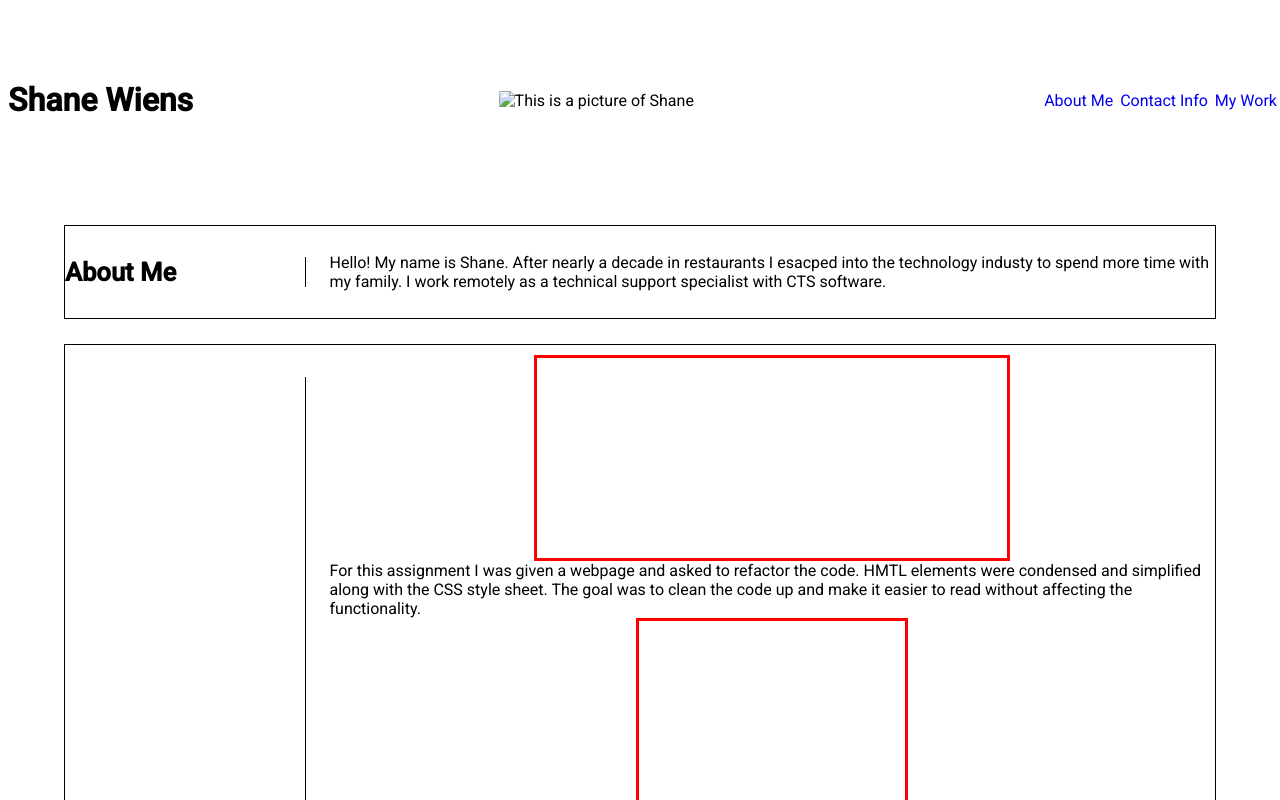
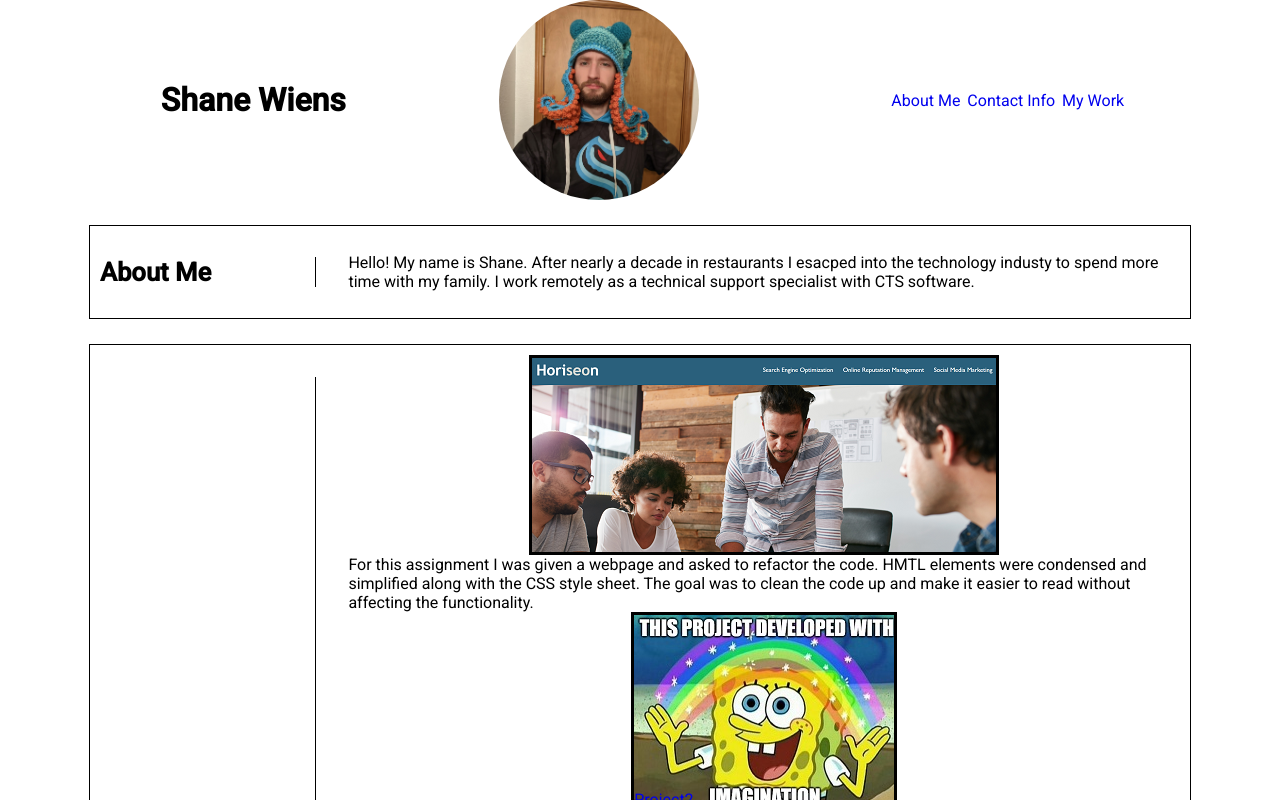
Before and after one commit to ShaneWiens/Portfolio, a plain HTML site: page index.html in a window 1280 px wide. Shown: the top 800 px of the page. Drawn offline with Linux system fonts and the light colour scheme.

Commit message:
Remote merge, still need to figure out how these comments are supposed to work.

```diff
--- a/Assets/css/style.css
+++ b/Assets/css/style.css
@@ -1,10 +1,19 @@
 /* global styling */
+
+* {box-sizing: border-box;
+   background-repeat:no-repeat;
+}
+
 body{
     font-family: 'Roboto', sans-serif;
     margin: 0;
     padding: 0;
 }
 
+img{
+    display: flex;
+    align-content: center;
+}
 p{
     margin: 0;
 }
@@ -21,7 +30,7 @@ header{
     max-width: 100vw;
     font-size: 16px;
     flex-direction: row;
-    justify-content: space-between;
+    justify-content: space-evenly;
     flex-wrap: wrap;
     align-items: center;
 }
@@ -58,8 +67,8 @@ main {
 /* about container*/
 
 .content-container{
-    margin: 25px 0;
-    padding: 10px 0;
+    margin: 25px;
+    padding: 10px;
     display: flex;
     flex-direction: row;
     flex-wrap: wrap;
@@ -93,14 +102,16 @@ main {
 
 /* work class styling */
 .work{
-    border: 3px solid red;
+    border: 3px solid black;
     min-height: 200px;
     max-height:200px;
     display: flex;
     align-items: flex-end;
+    background-size: auto;
+    width: auto;
 }
 /* Styling for a specific project */
- .code-refactor{
+ .code-refactor {
      background-image: url(/assets/WebbySight.png);
      width: 470px;
  }
@@ -131,3 +142,10 @@ main {
     display: flex;
     justify-content: space-evenly;
 }
+
+@media screen and (min-width: 992px) {
+
+}
+
+@media screen and (min-width: 768px) {
+}
```
Also changed, not shown: Assets/ShaneWiens.png (added), Assets/WebbySight.jpg (added), Assets/WebbySight.png (added), Assets/copyright.jpg (added), Assets/project2.jpg (added), Assets/project3.jpg (added), Assets/project4.jpg (added).
